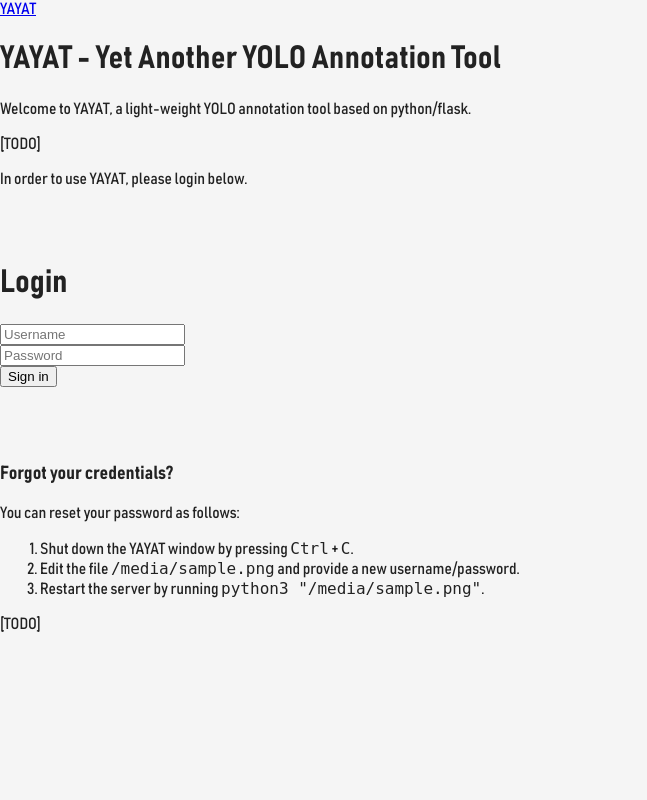
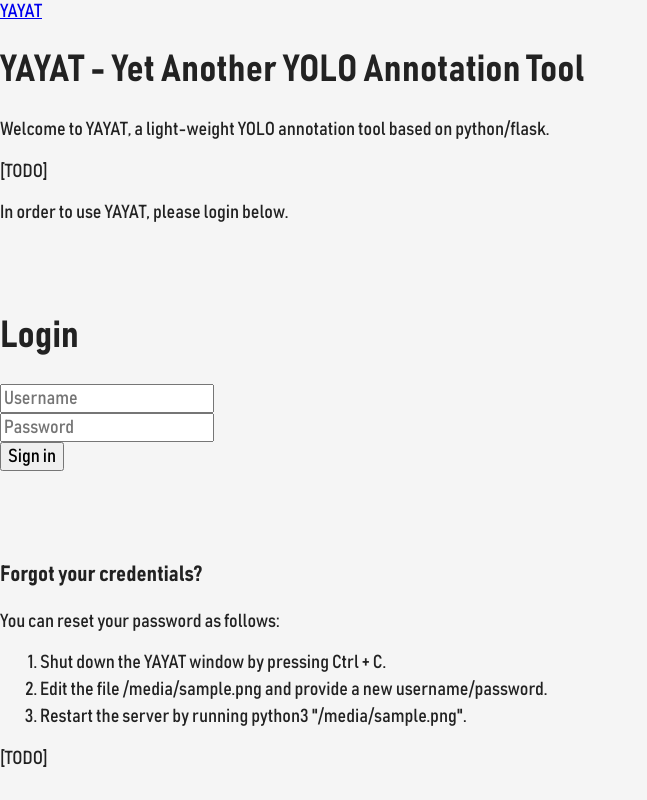
Before and after one commit to Unknown6656-Megacorp/YAYAT, a Flask app: template static/templates/login.html in a window 1280 px wide. Shown: the whole page, without its empty margins (0-647 px from the left). Run offline with Flask 2, Linux system fonts and the light colour scheme; the template is opened without the code that fills it: most values are stand-ins (such as "Sample title", 1, 10 or a date in 2020); some libraries are stand-ins or nearby versions.

Commit message:
updated common.css

```diff
--- /dev/null
+++ b/static/css/bahnschrift.css
@@ -0,0 +1,9 @@
+@charset "utf-8";
+
+@font-face {
+    src: url('/font/bahnschrift.woff2') format('woff2-variations'),
+         url('/font/bahnschrift.ttf') format('truetype');
+    font-family:'Bahnschrift';
+    font-stretch: semi-condensed;
+    font-style: normal;
+}
--- a/static/css/common.css
+++ b/static/css/common.css
@@ -1,22 +1,37 @@
 @charset "utf-8";
-@import '../font/bahnschrift.css';
+@import '/css/bahnschrift.css';
+@import '/css/cascadia.css';
 
 :root {
     --font-main: 'Bahnschrift', 'Helvetica', 'Arial', 'Lucida Grande', sans-serif;
-    --font-mono: 'Consolas', 'Courier New', 'Courier', 'Lucida Console', 'Ubuntu Mono', monospace;
-    --font-size: 12pt;
+    --font-mono: ui-monospace, 'Cascadia', 'Consolas', 'Courier New', 'Courier', 'Lucida Console', 'Ubuntu Mono', monospace;
+    --font-size: 14pt;
 
     --color-foreground: #222;
     --color-background: whitesmoke;
 
     font-size: var(--font-size);
-    font-family: var(--font-main);
     background-color: var(--color-background);
     color: var(--color-foreground);
 }
 
+* {
+    font-family: var(--font-main);
+}
+
+ol li,
+ul li,
+menu li {
+    margin: 4px 0px;
+}
+
+button, input, textarea {
+    font-size: var(--font-size);
+}
+
 :root,
 body {
+    overflow: hidden;
     padding: 0px;
     margin: 0px;
 }
--- a/static/font/bahnschrift.css
+++ /dev/null
@@ -1,7 +0,0 @@
-@font-face {
-    src: url("./bahnschrift.woff2") format("woff2-variations"),
-         url("./bahnschrift.ttf") format("truetype");
-    font-family:'Bahnschrift';
-    font-stretch: semi-condensed;
-    font-style: normal;
-}
```
